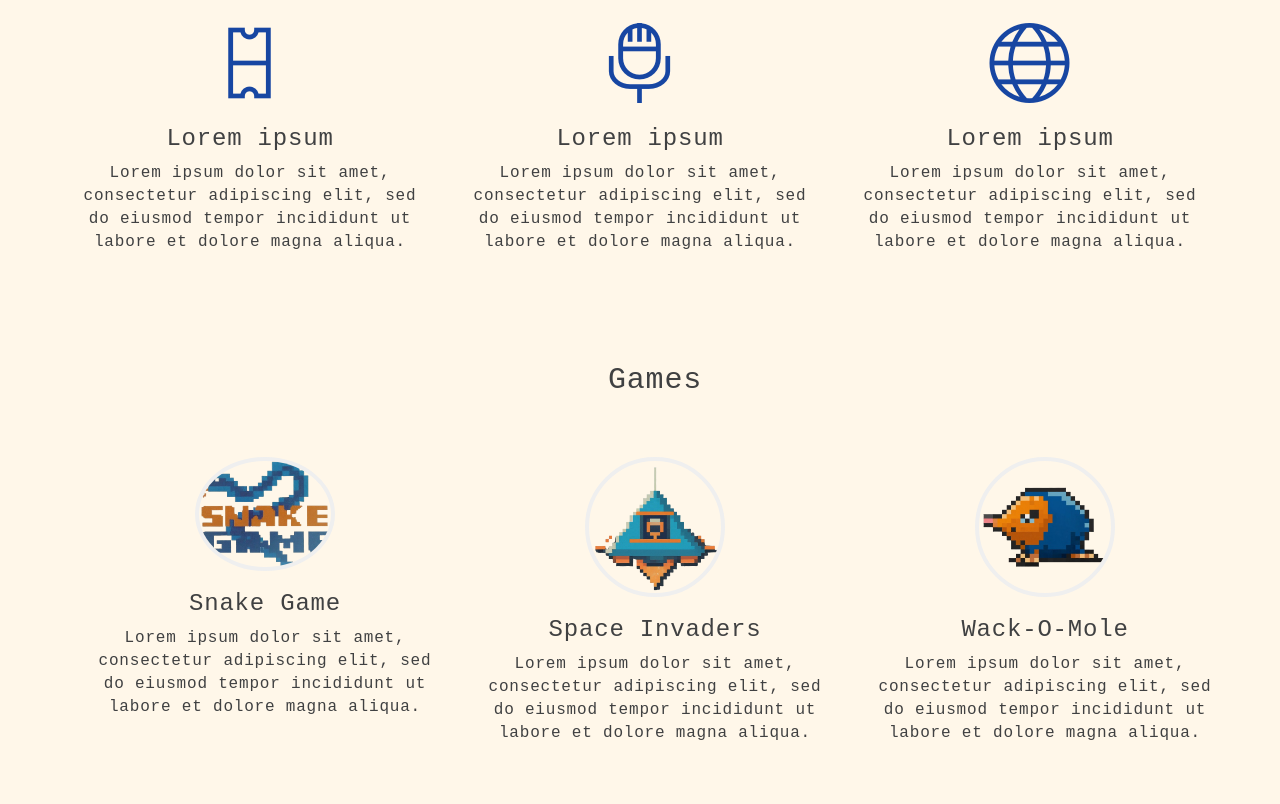
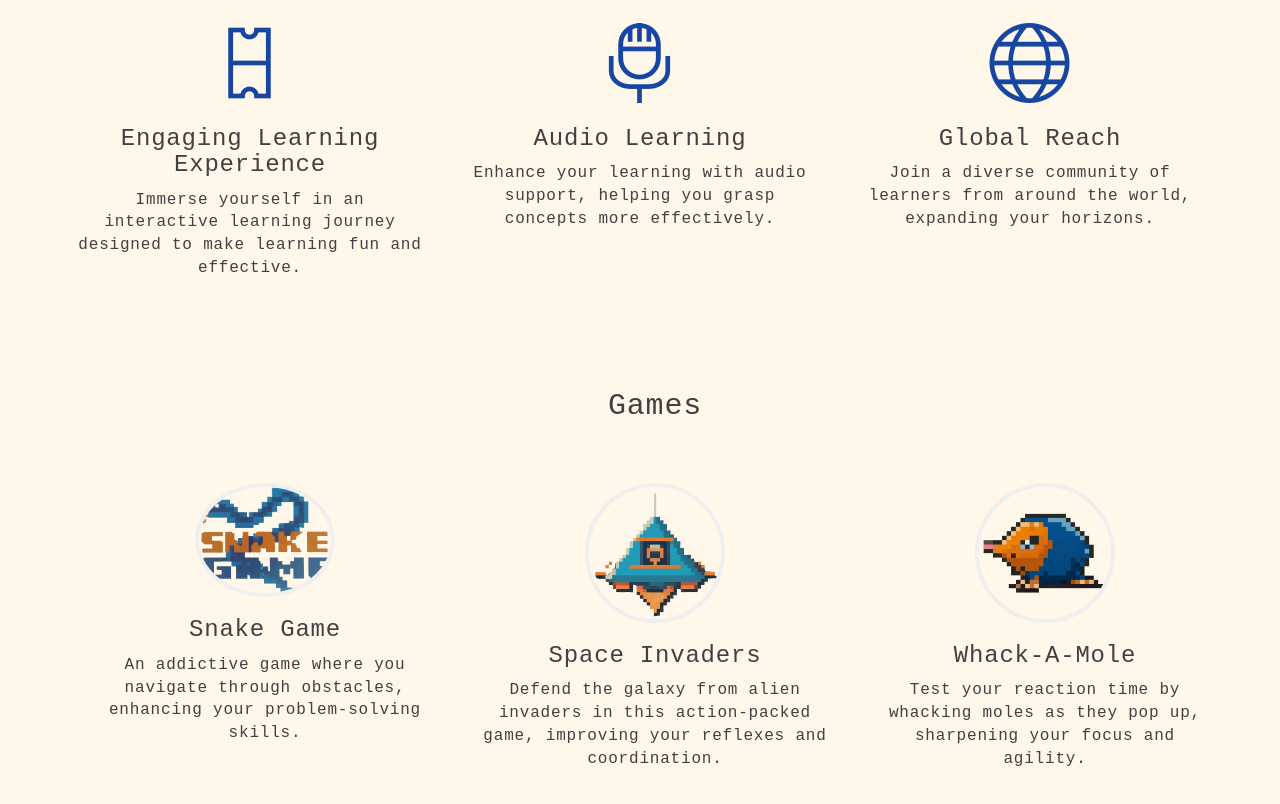
Before and after one commit to ybazail3/kick-knowledge, a plain HTML site: page index.html in a window 1280 px wide. Shown: the part 720-1524 px from the top of the page. Drawn offline with Linux system fonts and the light colour scheme.

Commit message:
added description for about us

```diff
--- a/index.html
+++ b/index.html
@@ -69,18 +69,18 @@
             <h2 class="row-title">About</h2>
             <div class="col-md-4 feature">
                 <span class="ti-ticket"></span>
-            <h3>Lorem ipsum</h3>
-            <p>Lorem ipsum dolor sit amet, consectetur adipiscing elit, sed do eiusmod tempor incididunt ut labore et dolore magna aliqua.</p>
+                <h3>Engaging Learning Experience</h3>
+                <p>Immerse yourself in an interactive learning journey designed to make learning fun and effective.</p>
             </div>
             <div class="col-md-4 feature">
                 <span class="ti-microphone"></span>
-            <h3>Lorem ipsum</h3>
-            <p>Lorem ipsum dolor sit amet, consectetur adipiscing elit, sed do eiusmod tempor incididunt ut labore et dolore magna aliqua.</p>
+                <h3>Audio Learning</h3>
+                <p>Enhance your learning with audio support, helping you grasp concepts more effectively.</p>
             </div>
             <div class="col-md-4 feature">
                 <span class="ti-world"></span>
-            <h3>Lorem ipsum</h3>
-            <p>Lorem ipsum dolor sit amet, consectetur adipiscing elit, sed do eiusmod tempor incididunt ut labore et dolore magna aliqua.</p>
+                <h3>Global Reach</h3>
+                <p>Join a diverse community of learners from around the world, expanding your horizons.</p>
             </div>
         </div>
         <!-- End: Desc -->
@@ -93,20 +93,22 @@
                 <div class="col-md-4 feature">
                     <img src="img/snake.png" class="speaker-img">
                     <h3>Snake Game</h3>
-              <p>Lorem ipsum dolor sit amet, consectetur adipiscing elit, sed do eiusmod tempor incididunt ut labore et dolore magna aliqua.</p>
+                    <p>An addictive game where you navigate through obstacles, enhancing your problem-solving skills.</p>
                 </div>
                 <div class="col-md-4 feature">
                     <img src="img/shooter.png" class="speaker-img">
                     <h3>Space Invaders</h3>
-              <p>Lorem ipsum dolor sit amet, consectetur adipiscing elit, sed do eiusmod tempor incididunt ut labore et dolore magna aliqua.</p>
+                    <p>Defend the galaxy from alien invaders in this action-packed game, improving your reflexes and coordination.</p>
                 </div>
                 <div class="col-md-4 feature">
                     <img src="img/mole.png" class="speaker-img">
-              <h3>Wack-O-Mole</h3>
-              <p>Lorem ipsum dolor sit amet, consectetur adipiscing elit, sed do eiusmod tempor incididunt ut labore et dolore magna aliqua.</p>
+                    <h3>Whack-A-Mole</h3>
+                    <p>Test your reaction time by whacking moles as they pop up, sharpening your focus and agility.</p>
                 </div>
             </div>
         </div>
+    </div>
+
 
         <!-- Start: Speakers -->
         <div class="row me-row content-ct speaker" id="speakers">
```
Lines whose indentation alone changed are shown as unchanged.
